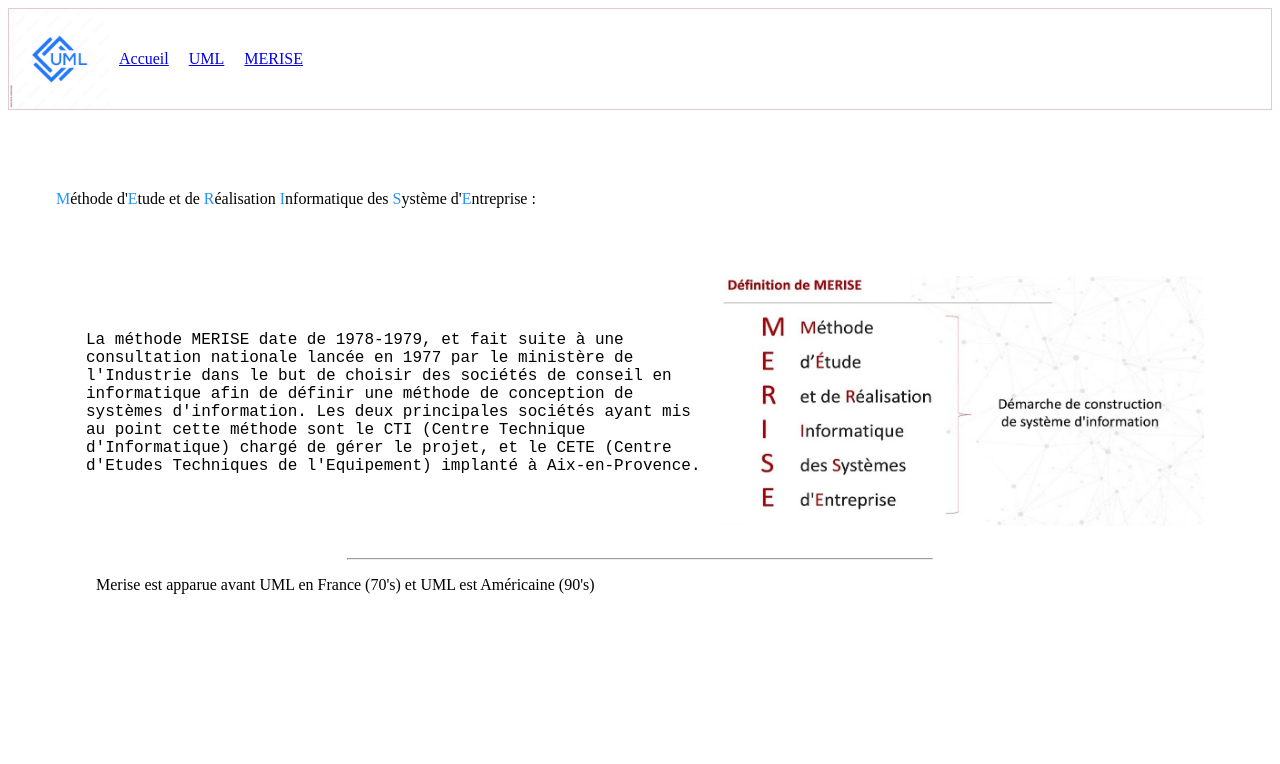
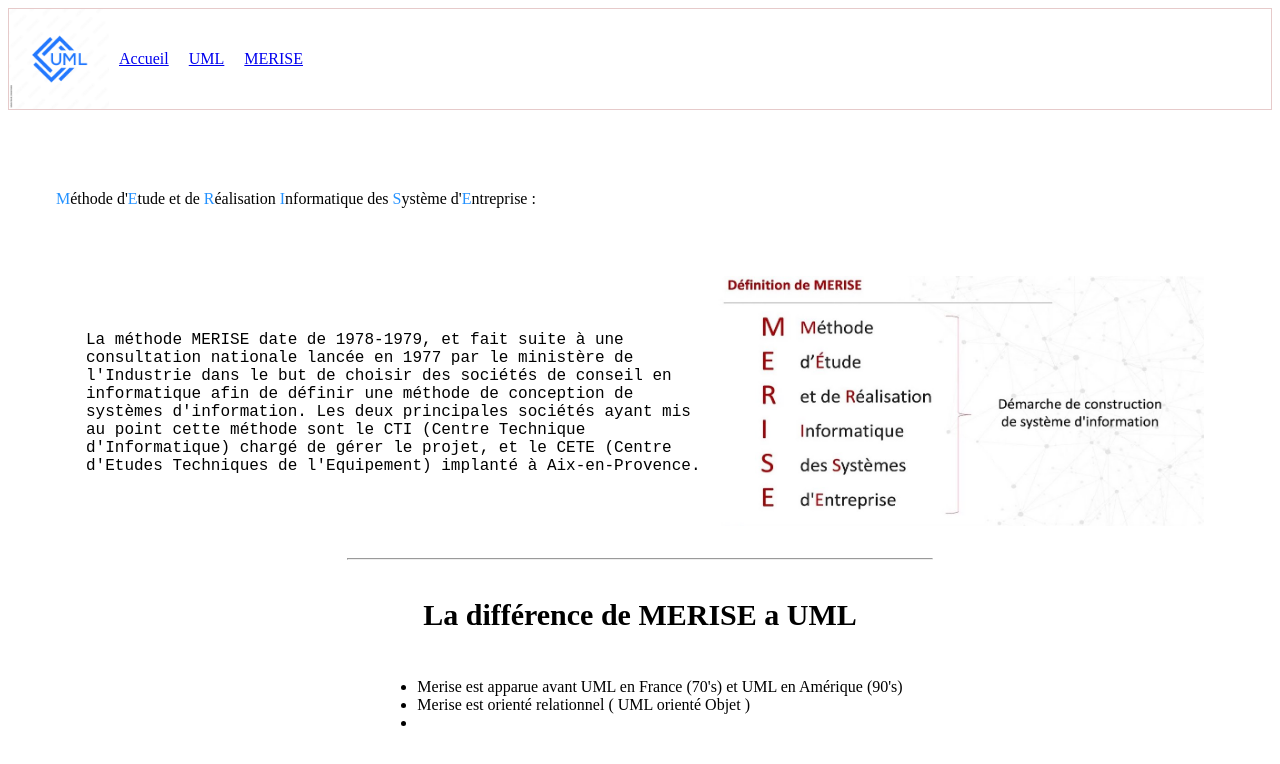
Before and after one commit to 2023-cda-alt-devops-p4/CatalogueDiagrammesNassim, a Next.js app in the folder uml/: page /merise in a window 1280 px wide. Shown: the top 764 px of the page. Built offline with nearby package versions, Linux system fonts and the light colour scheme.

Commit message:
feat : create random card UML onClick btn

```diff
--- a/uml/src/app/page.js
+++ b/uml/src/app/page.js
@@ -1,4 +1,5 @@
 import { HeaderContainer } from "@/containers/header/HeaderContainer"
+import { UmlRandom } from "@/containers/Umls/UmlRandom";
 import './globals.css';
 
 export default function Home() {
@@ -6,7 +7,7 @@ export default function Home() {
     <main>
       <HeaderContainer />
       <div className="page_border">
-        Page Home
+        <UmlRandom />
       </div>
     </main>
   )
--- a/uml/src/pages/css/merise.css
+++ b/uml/src/pages/css/merise.css
@@ -25,8 +25,20 @@
     font-family: 'Courier New', Courier, monospace;
 }
 
+.merise_difference {
+    display: flex;
+    flex-direction: column;
+    justify-content: center;
+    align-items: center;
+}
+
 .separator {
     width: 50%;
+}
+
+.title_merise {
+    font-size: 30px;
+    font-family: "droid"
 }
 
 @media (min-width: 350px) and (max-width: 767px) {
--- a/uml/src/pages/merise.js
+++ b/uml/src/pages/merise.js
@@ -6,11 +6,15 @@ import ImgMerise from '../../public/Merise.jpg';
 const infoMerise = [
     {
         id: 1,
-        info: "Merise est apparue avant UML en France (70's) et UML est Américaine (90's)"
+        info: "Merise est apparue avant UML en France (70's) et UML en Amérique (90's)"
     },
     {
         id: 2,
-        info: "Merise est très bien adaptée à la modélisation des bases de données relationnelles"
+        info: "Merise est orienté relationnel ( UML orienté Objet )"
+    },
+    {
+        id: 3,
+        info: ""
     }
 ]
 const merise = () => {
@@ -33,8 +37,13 @@ const merise = () => {
                     </div>
                 </div>
                 <hr className="separator" />
-                <div>
-                    <ul> Merise est apparue avant UML en France (70's) et UML est Américaine (90's)</ul>
+
+
+                <div className="merise_difference">
+                    <h3 className="title_merise"> La différence de MERISE a UML</h3>
+                    <ul> {infoMerise.map((merise) => (
+                        <li key={merise.id}> {merise.info}</li>
+                    ))}</ul>
                 </div>
             </div>
         </>
```
Also changed, not shown: uml/src/containers/Umls/UmlRandom.jsx (added, +30 -0 lines).
